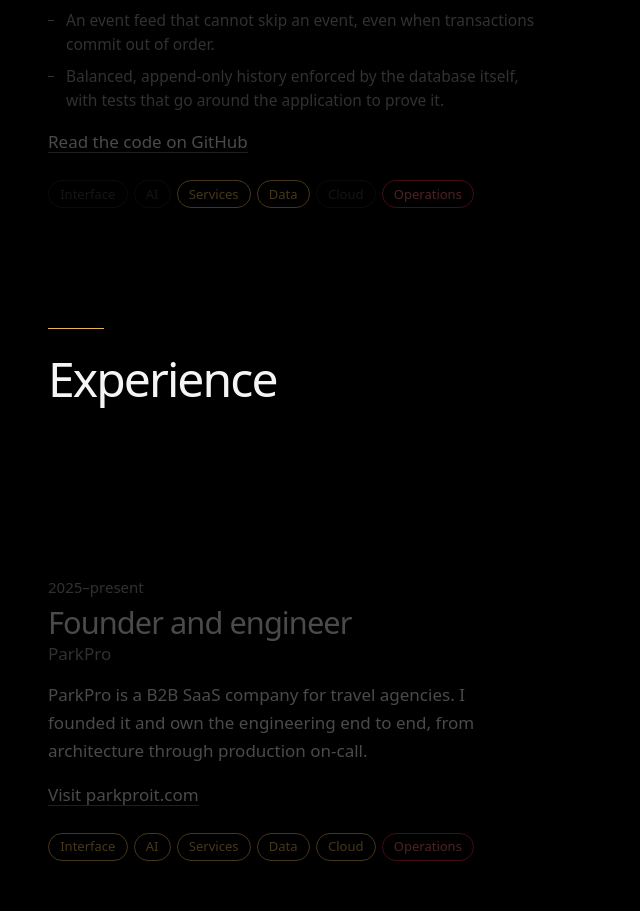
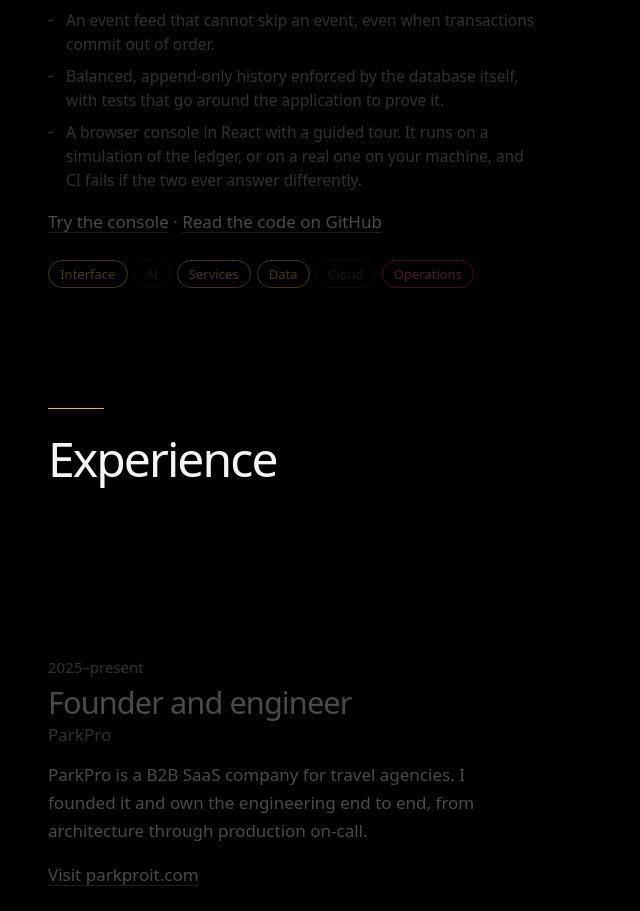
Before and after one commit to ktodoran/ktodoran.github.io, a React (Vite) app: page / in a window 1280 px wide. Shown: the part 6465-7376 px from the top of the page, without its empty margins (0-640 px from the left). Built offline with nearby package versions, Linux system fonts and the light colour scheme; no server answers.

Commit message:
Neon Ledger: link the console, and describe it on the card and in the assistant's profile

```diff
--- a/src/content/profile.js
+++ b/src/content/profile.js
@@ -168,7 +168,7 @@ export const projects = [
   {
     name: 'Neon Ledger',
     kind: 'Open source · in progress',
-    layers: ['services', 'data', 'operations'],
+    layers: ['interface', 'services', 'data', 'operations'],
     body: 'A double-entry ledger for payment systems, in C# on .NET 10 with EF Core and PostgreSQL. Every transaction balances, a retry never pays twice, and two payments cannot spend the same money.',
     points: [
       'Payments that settle later and can come back, with the funds held until they do.',
@@ -176,7 +176,9 @@ export const projects = [
       'Row locks taken in a fixed order, so concurrent payments queue instead of racing or deadlocking.',
       'An event feed that cannot skip an event, even when transactions commit out of order.',
       'Balanced, append-only history enforced by the database itself, with tests that go around the application to prove it.',
+      'A browser console in React with a guided tour. It runs on a simulation of the ledger, or on a real one on your machine, and CI fails if the two ever answer differently.',
     ],
+    demo: { href: 'https://ktodoran.github.io/neon-ledger/', label: 'Try the console' },
     link: { href: 'https://github.com/ktodoran/neon-ledger', label: 'Read the code on GitHub' },
   },
 ];
```
Also changed, not shown: 1 other file (tests, documents, lock files or other folders).
